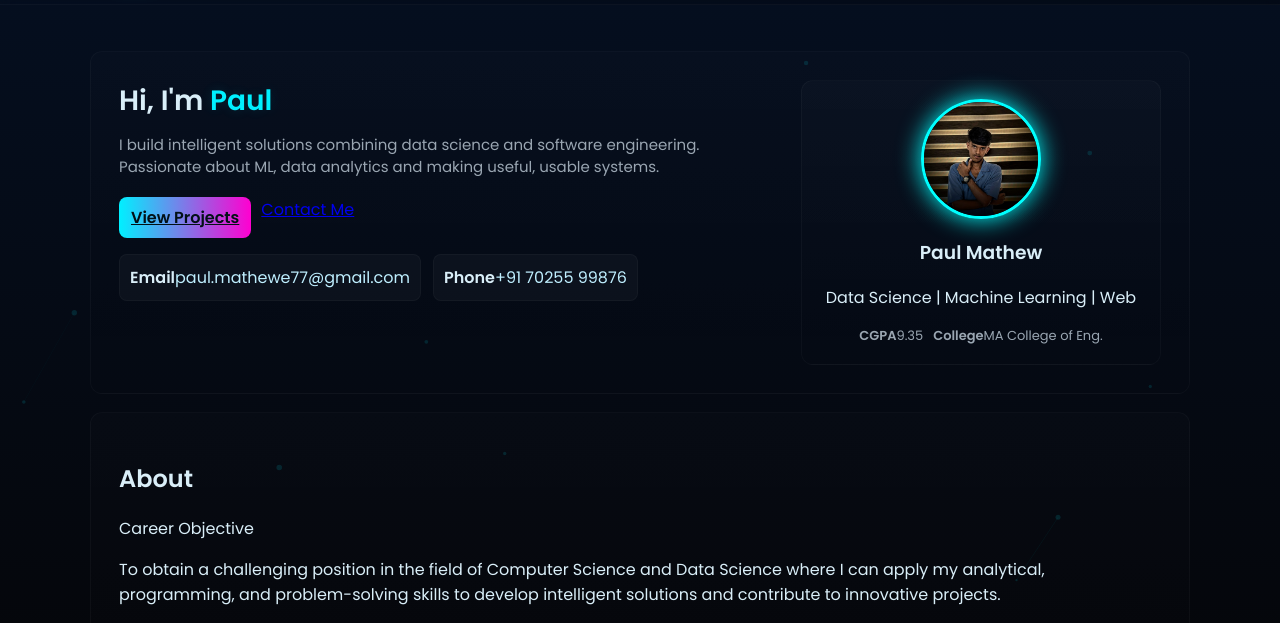
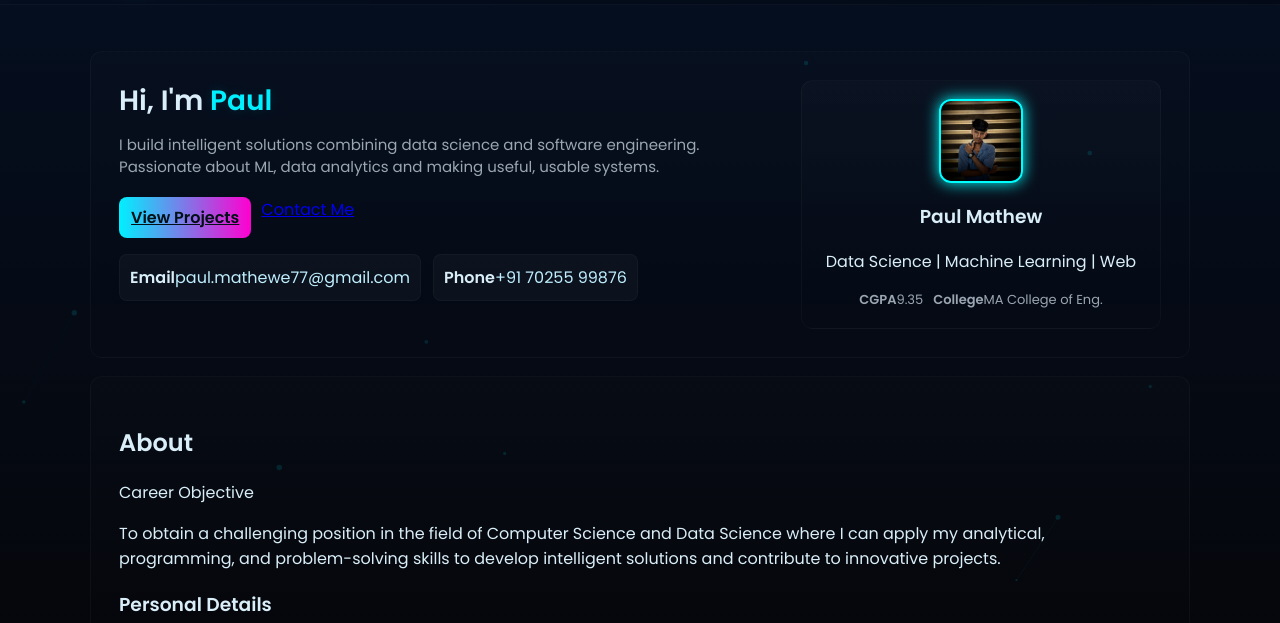
Before and after one commit to im-Paulsive/im-Paulsive.github.io, a plain HTML site: page index.html in a window 1280 px wide. Shown: the part 133-756 px from the top of the page. Drawn offline with Linux system fonts and the light colour scheme.

Commit message:
Update style.css

```diff
--- a/style.css
+++ b/style.css
@@ -78,27 +78,32 @@ body{
 /* profile card */
 .profile-card{background:linear-gradient(180deg, rgba(255,255,255,0.02), transparent);padding:18px;border-radius:12px;border:1px solid rgba(255,255,255,0.03);text-align:center}
 .profile-avatar {
-  width: 120px;           /* size of the avatar */
-  height: 120px;
-  border-radius: 50%;     /* make it circular */
-  overflow: hidden;       /* crop image to circle */
-  border: 3px solid #00ffff; /* neon cyan border */
-  box-shadow: 0 0 25px #00ffff;
-  margin: 0 auto 10px;    /* center inside card */
+  width: 84px;           /* original size from your theme */
+  height: 84px;
+  border-radius: 12px;   /* matches your original card style */
+  overflow: hidden;      /* ensures image stays inside */
+  border: 2px solid #00ffff; /* neon cyan glow */
+  box-shadow: 0 0 15px #00ffff;
+  margin: 0 auto 10px;   /* centers it in the card */
+  display: flex;
+  align-items: center;
+  justify-content: center;
 }
 
 .profile-avatar img {
   width: 100%;
   height: 100%;
-  object-fit: cover;      /* maintain aspect ratio */
+  object-fit: cover;     /* keeps the image contained & cropped */
   display: block;
+  border-radius: inherit; /* matches the container's rounded corners */
   transition: transform 0.3s ease, box-shadow 0.3s ease;
 }
 
 .profile-avatar:hover img {
-  transform: scale(1.1);
-  box-shadow: 0 0 30px #ff00ff; /* hover glow */
+  transform: scale(1.05); /* subtle hover effect */
+  box-shadow: 0 0 20px #ff00ff; /* glow on hover */
 }
+
 
 .mini-stats{display:flex;gap:10px;justify-content:center;margin-top:12px}
 .mini-stats div{font-size:13px;color:var(--muted)}
```
